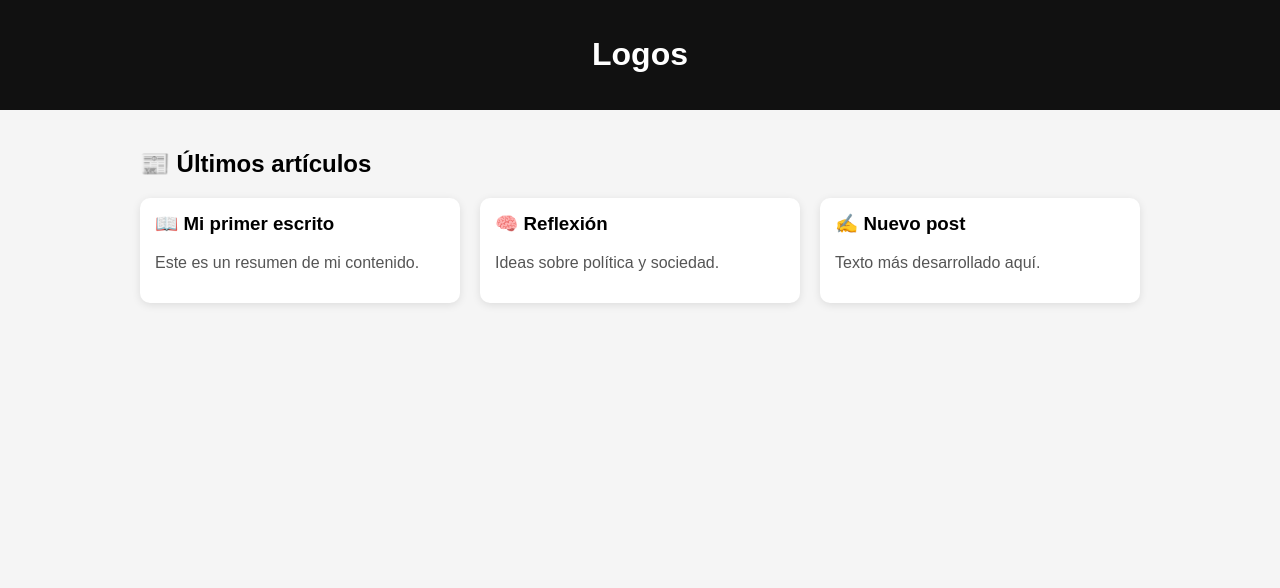
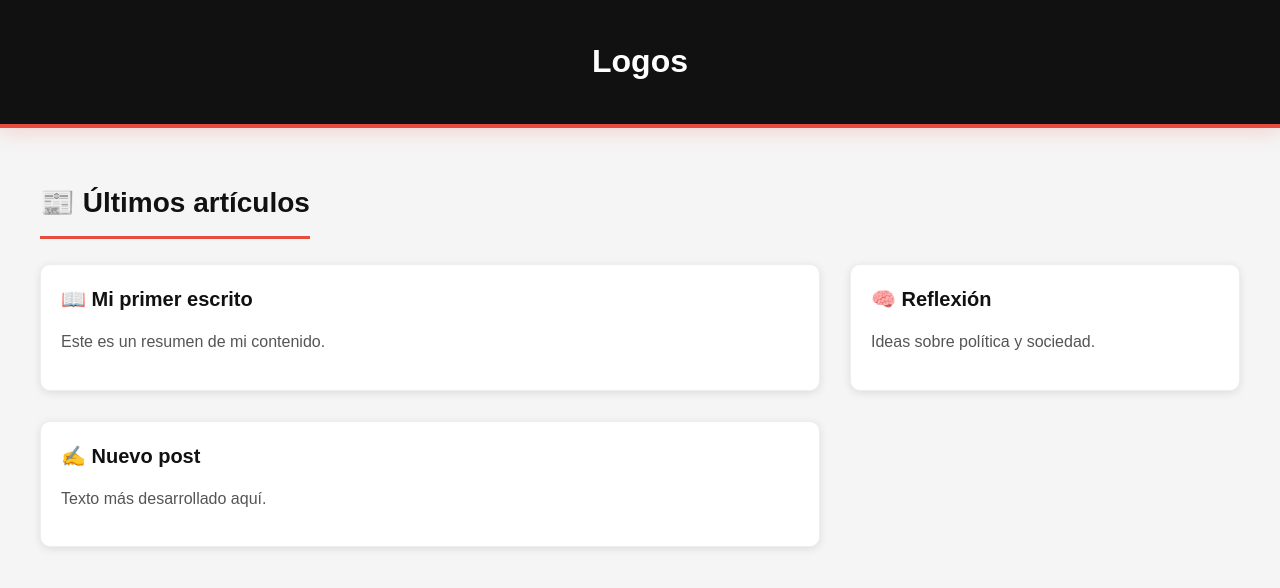
Before and after one commit to stxtm/logos-, a Jekyll site: the page built from index.markdown, in a window 1280 px wide. Shown: the top 588 px of the page. Built offline with Jekyll 4.4.1, drawn with Linux system fonts in a browser that asks for light colours.

Commit message:
actualizando diseño

```diff
--- a/assets/css/style.css
+++ b/assets/css/style.css
@@ -1,46 +1,181 @@
+:root {
+  --primary: #e74c3c;
+  --primary-dark: #c0392b;
+  --gray-900: #111;
+  --gray-800: #2d2d2d;
+  --gray-700: #555;
+  --gray-100: #f5f5f5;
+  --white: #ffffff;
+  --card-shadow: 0 2px 8px rgba(0,0,0,0.1);
+}
+
 body {
   font-family: Arial, sans-serif;
   margin: 0;
   background: #f5f5f5;
+  line-height: 1.6;
+  color: var(--gray-900);
 }
 
 .navbar {
-  background: #111;
+  background: var(--gray-900);
   color: white;
-  padding: 15px;
+  padding: 15px 20px;
   text-align: center;
+  border-bottom: 4px solid var(--primary);
+  position: sticky;
+  top: 0;
+  z-index: 100;
+  box-shadow: 0 2px 10px rgba(0,0,0,0.1);
+  transition: 0.3s;
+}
+
+.navbar:hover {
+  box-shadow: 0 4px 20px rgba(231,76,60,0.2);
 }
 
 .container {
-  max-width: 1000px;
+  max-width: 1200px;
   margin: auto;
-  padding: 20px;
+  padding: 30px 20px;
+}
+
+.header-top {
+  background: var(--primary);
+  color: white;
+  padding: 8px 20px;
+  font-size: 14px;
+  text-align: center;
+  position: sticky;
+  top: 0;
+  z-index: 99;
 }
 
 .grid {
   display: grid;
-  grid-template-columns: repeat(auto-fit, minmax(250px, 1fr));
-  gap: 20px;
+  grid-template-columns: 2fr 1fr;
+  gap: 30px;
+  margin-bottom: 40px;
+}
+
+@media (max-width: 768px) {
+  .grid {
+    grid-template-columns: 1fr;
+  }
 }
 
 .card {
-  background: white;
-  padding: 15px;
+  background: var(--white);
+  padding: 20px;
   border-radius: 10px;
-  box-shadow: 0 2px 8px rgba(0,0,0,0.1);
-  transition: 0.3s;
+  box-shadow: var(--card-shadow);
+  transition: all 0.3s ease;
+  overflow: hidden;
+  border: 1px solid #eee;
 }
 
 .card:hover {
-  transform: scale(1.03);
-}h2 {
-  margin-bottom: 20px;
+  transform: translateY(-8px) scale(1.02);
+  box-shadow: 0 15px 40px rgba(231,76,60,0.15);
+  border-color: var(--primary);
+}
+
+.card img {
+  width: 100%;
+  height: 200px;
+  object-fit: cover;
+  border-radius: 8px;
+  margin-bottom: 15px;
+}
+
+h2 {
+  margin-bottom: 25px;
+  font-size: 28px;
+  font-weight: 700;
+  color: var(--gray-900);
+  border-bottom: 3px solid var(--primary);
+  padding-bottom: 10px;
+  display: inline-block;
 }
 
 .card h3 {
   margin-top: 0;
+  font-size: 20px;
+  font-weight: 700;
+  line-height: 1.4;
+  margin-bottom: 12px;
+  color: var(--gray-900);
+}
+
+.card h3 a {
+  text-decoration: none;
+  color: inherit;
+}
+
+.card h3 a:hover {
+  color: var(--primary);
 }
 
 .card p {
-  color: #555;
+  color: var(--gray-700);
+  margin-bottom: 15px;
+  line-height: 1.6;
 }
+
+.card-meta {
+  display: flex;
+  justify-content: space-between;
+  align-items: center;
+  font-size: 13px;
+  color: var(--gray-700);
+  margin-top: 15px;
+  padding-top: 15px;
+  border-top: 1px solid #eee;
+}
+
+.author {
+  font-weight: 600;
+  color: var(--primary);
+}
+
+.btn-primary {
+  background: var(--primary);
+  color: white;
+  padding: 10px 20px;
+  border: none;
+  border-radius: 6px;
+  font-weight: 600;
+  text-decoration: none;
+  display: inline-block;
+  transition: 0.3s;
+}
+
+.btn-primary:hover {
+  background: var(--primary-dark);
+  transform: translateY(-2px);
+}
+
+.sidebar-card {
+  padding: 15px;
+}
+
+.sidebar-card h3 {
+  font-size: 16px !important;
+}
+
+.footer {
+  background: var(--gray-900);
+  color: white;
+  padding: 40px 20px;
+  margin-top: 60px;
+  text-align: center;
+}
+
+.footer a {
+  color: #ccc;
+  text-decoration: none;
+}
+
+.footer a:hover {
+  color: var(--primary);
+}
```
